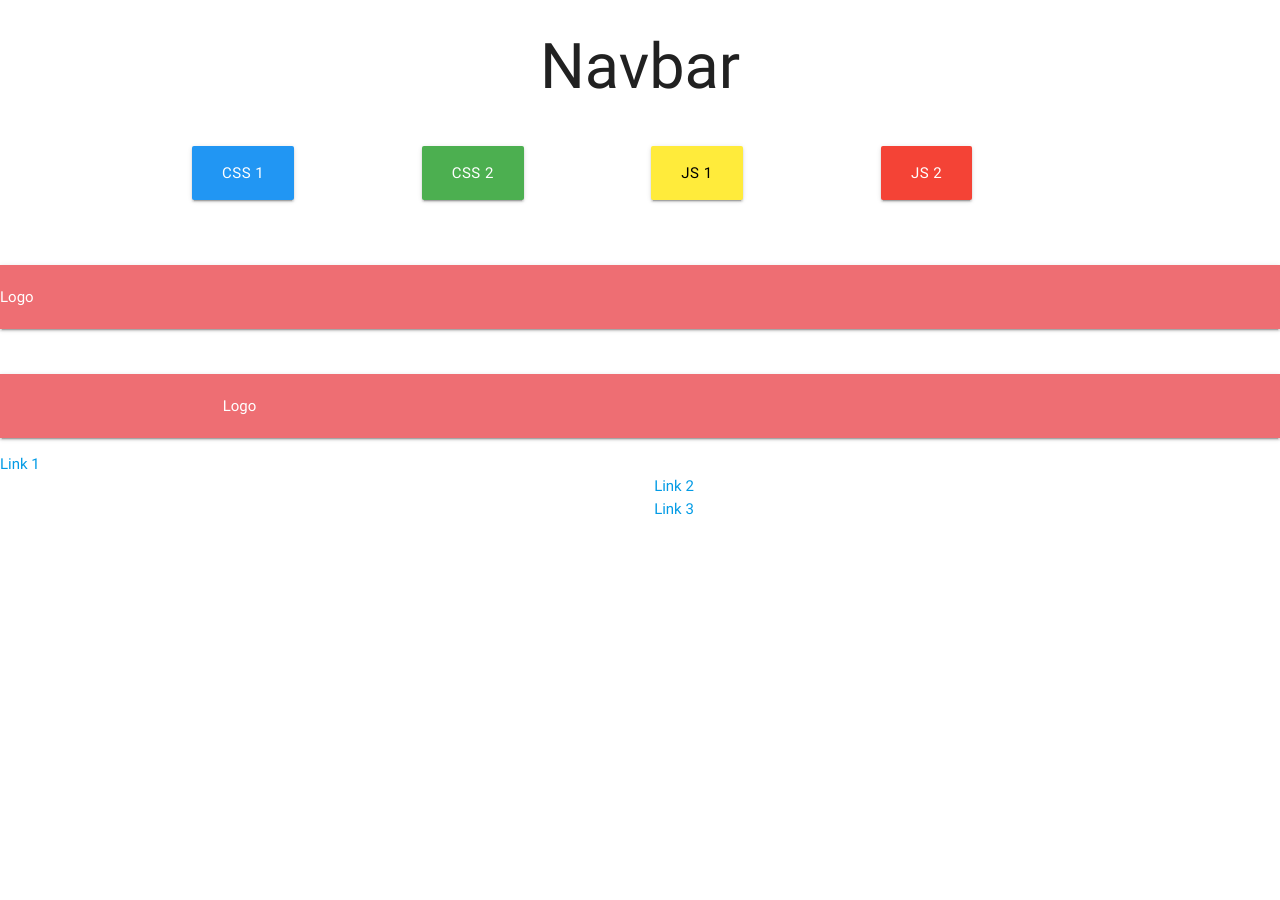
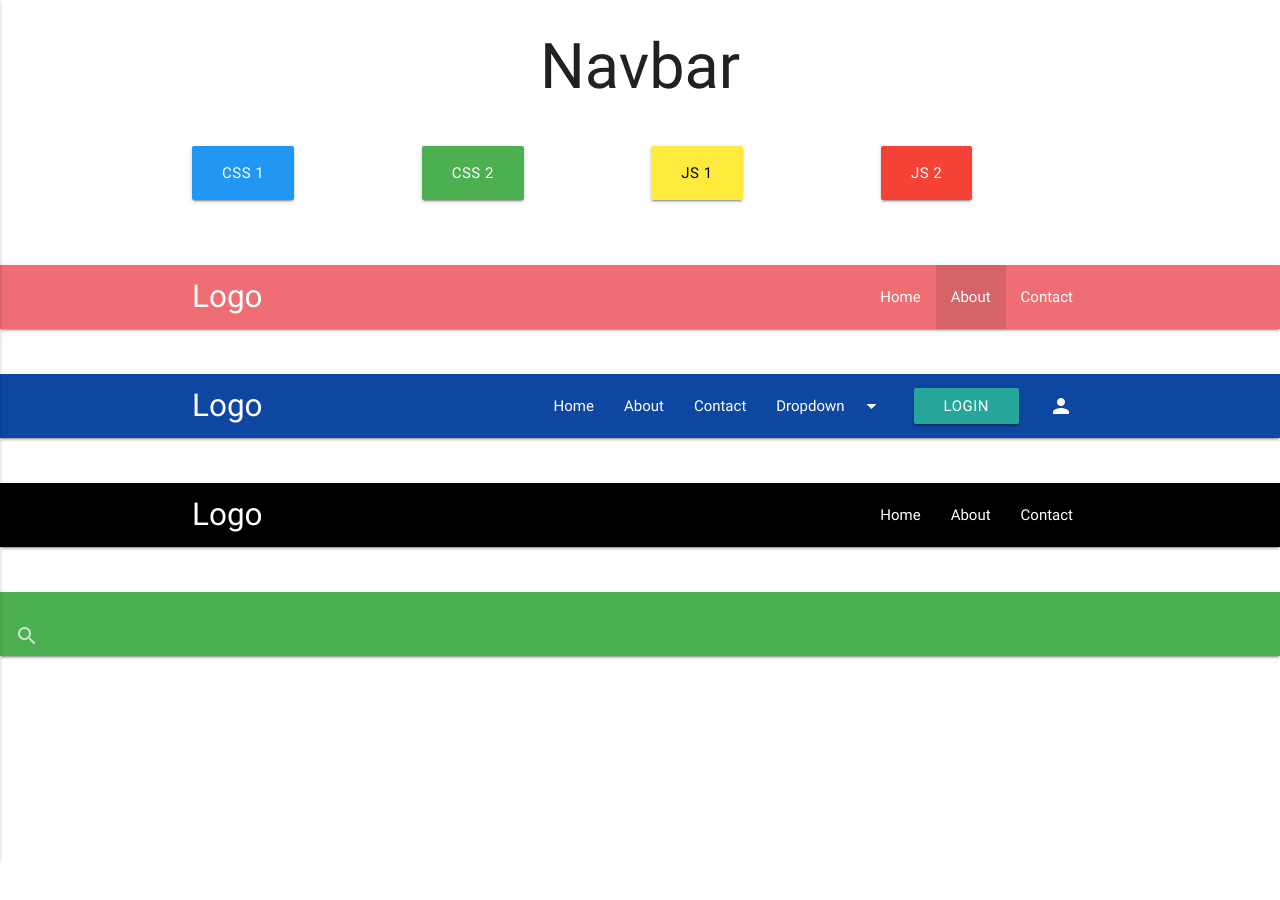
Before and after one commit to EliteStarquake/frameworks-sandbox, a plain HTML site: page materialize_sandbox/2_5_navbar.html in a window 1280 px wide. Shown: the top 900 px of the page. Drawn offline with nearby package versions, Linux system fonts and the light colour scheme.

Commit message:
Materialize SB >& navbar

```diff
--- a/materialize_sandbox/2_5_navbar.html
+++ b/materialize_sandbox/2_5_navbar.html
@@ -129,14 +129,15 @@
 
   <!-- STANDARD MENU -->
   <nav>
-    <div>
-      <div>
-        <a href="#">Logo</a>
-        <ul>
+    <div class="nav-wrapper">
+      <div class="container">
+        <!-- NOTE container goes inside nav-wrapper - this is so that the navbar contents aren't up against the edges -->
+        <a href="#" class="brand-logo">Logo</a>
+        <ul id="nav-mobile" class="right hide-on-small-and-down">
           <li>
             <a href="#">Home</a>
           </li>
-          <li>
+          <li class="active">
             <a href="#">About</a>
           </li>
           <li>
@@ -151,14 +152,14 @@
   <br>
 
   <!-- RESPONSIVE WITH SIDE MENU -->
-  <nav>
-    <div>
-      <div>
-        <a href="#">Logo</a>
-        <a href="#">
-          <i></i>
+  <nav class="blue darken-4">
+    <div class="container">
+      <div class="nav-wrapper">
+        <a href="#" class="brand-logo">Logo</a>
+        <a href="#" class="button-collapse" data-activates="mobile-nav">
+          <i class="material-icons">menu</i>
         </a>
-        <ul>
+        <ul class="right hide-on-med-and-down">
           <li>
             <a href="#">Home</a>
           </li>
@@ -171,22 +172,22 @@
 
           <!-- DROPDOWN TRIGGER -->
           <li>
-            <a href="#!">Dropdown
-              <i></i>
+            <a class="dropdown-button" data-activates="my-dropdown" href="#!">Dropdown
+              <i class="material-icons right">arrow_drop_down</i>
             </a>
           </li>
           <!-- BUTTON LINK -->
           <li>
-            <a>Login</a>
+            <a class="btn waves-effect waves-light">Login</a>
           </li>
           <!-- ICON LINK -->
           <li>
             <a href="#">
-              <i>p</i>
+              <i class="material-icons">person</i>
             </a>
           </li>
         </ul>
-        <ul>
+        <ul class="side-nav" id="mobile-nav">
           <li>
             <a href="#">Home</a>
           </li>
@@ -202,7 +203,7 @@
   </nav>
 
   <!-- DROPDOWN MENU -->
-  <ul>
+  <ul id="my-dropdown" class="dropdown-content">
     <li>
       <a href="#">Link 1</a>
     </li>
@@ -217,16 +218,46 @@
   <br>
   <br>
 
-  <!-- FIXED NAVBAR -->
-  <div>
-
+  <!-- FIXED NAVBAR :: usually at the top of the page -->
+  <div class="navbar-fixed">
+    <nav class="black">
+      <div class="nav-wrapper">
+        <div class="container">
+          <!-- NOTE container goes inside nav-wrapper - this is so that the navbar contents aren't up against the edges -->
+          <a href="#" class="brand-logo">Logo</a>
+          <ul id="nav-mobile" class="right hide-on-small-and-down">
+            <li>
+              <a href="#">Home</a>
+            </li>
+            <li class="active">
+              <a href="#">About</a>
+            </li>
+            <li>
+              <a href="#">Contact</a>
+            </li>
+          </ul>
+        </div>
+      </div>
+    </nav>
   </div>
 
   <br>
   <br>
 
   <!-- SEARCH BAR -->
-
+  <nav class="green">
+    <div class="nav-wrapper">
+      <form>
+        <div class="input-field">
+          <input type="search" id="search" required>
+          <label for="search" class="label-icon">
+            <i class="material-icons">search</i>
+          </label>
+          <i class="material-icons">close</i>
+        </div>
+      </form>
+    </div>
+  </nav>
 
 
   <!-- END HERE -->
@@ -248,7 +279,7 @@
 
       // JAVASCRIPT START HERE //
 
-
+      $('.button-collapse').sideNav();
 
 
     });
```
